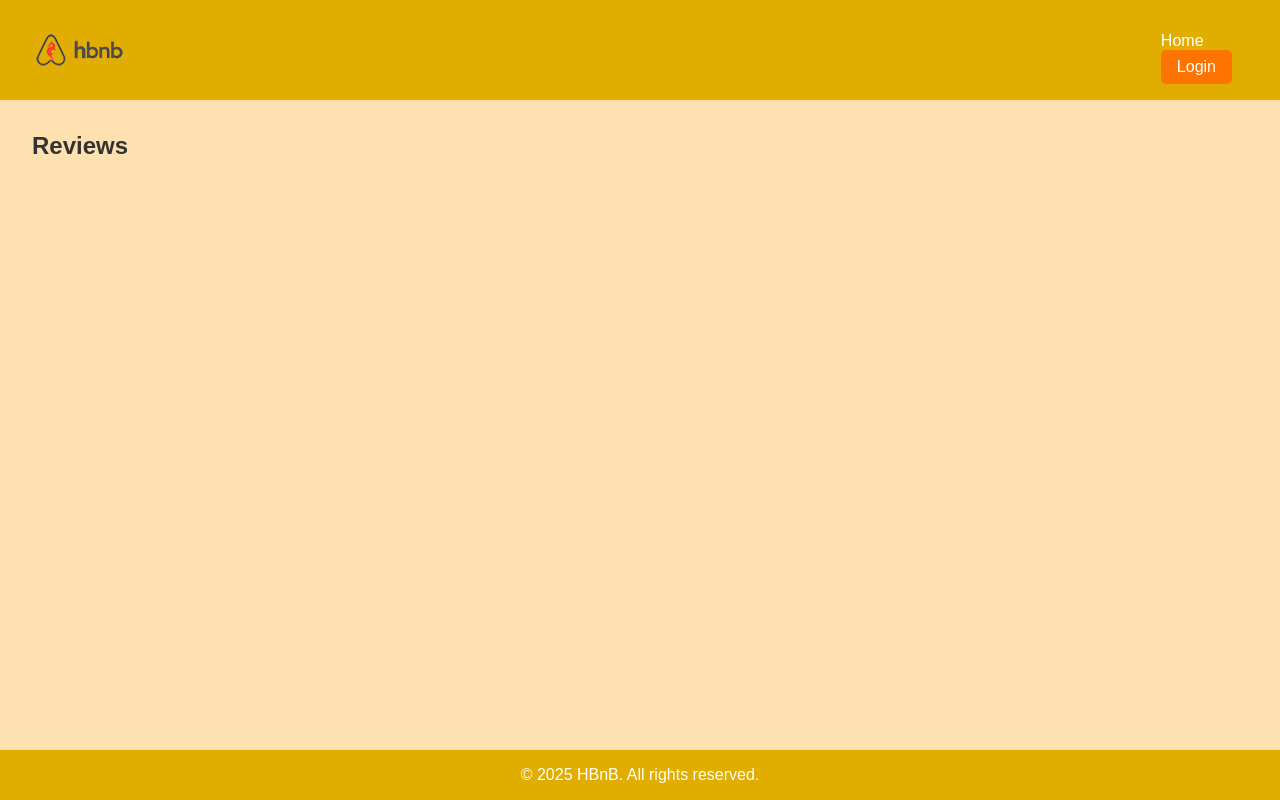
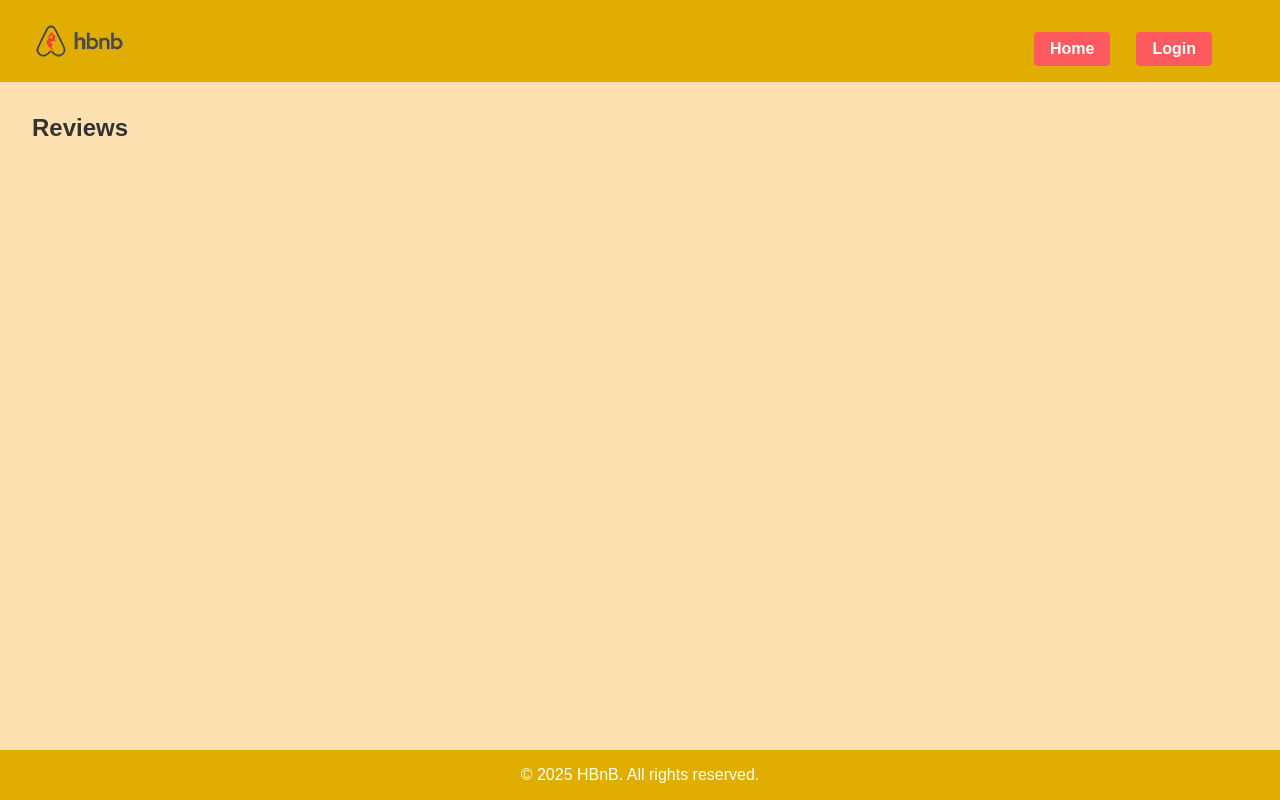
Before and after one commit to neonbloo25/holbertonschool-hbnb_project, a plain HTML site: page part4/base_files/place.html in a window 1280 px wide. Drawn offline with Linux system fonts and the light colour scheme.

Commit message:
pt 4 updated

```diff
--- a/part4/base_files/place.html
+++ b/part4/base_files/place.html
@@ -13,7 +13,7 @@
     <header>
         <img src="images/logo.png" alt="HBnB Logo" class="logo">
         <nav>
-            <a href="index.html">Home</a>
+            <a href="index.html" id="home-link" class="login-button">Home</a>
             <a href="login.html" id="login-link" class="login-button">Login</a>
         </nav>
     </header>
--- a/part4/base_files/styles.css
+++ b/part4/base_files/styles.css
@@ -156,3 +156,28 @@ footer {
     align-items: center;
     gap: 10px;
 }
+
+header nav {
+    display: flex;
+    gap: 10px; /* space between buttons */
+    justify-content: flex-end; /* or center, if you prefer */
+    align-items: center;
+    margin-right: 20px; /* adjust spacing as needed */
+}
+
+/* Style for the buttons */
+.login-button {
+    padding: 8px 16px;
+    background-color: #ff5a5f;
+    color: white;
+    border: none;
+    border-radius: 4px;
+    text-decoration: none;
+    font-weight: bold;
+    cursor: pointer;
+    transition: background-color 0.3s ease;
+}
+
+.login-button:hover {
+    background-color: #e14e4e;
+}
```
